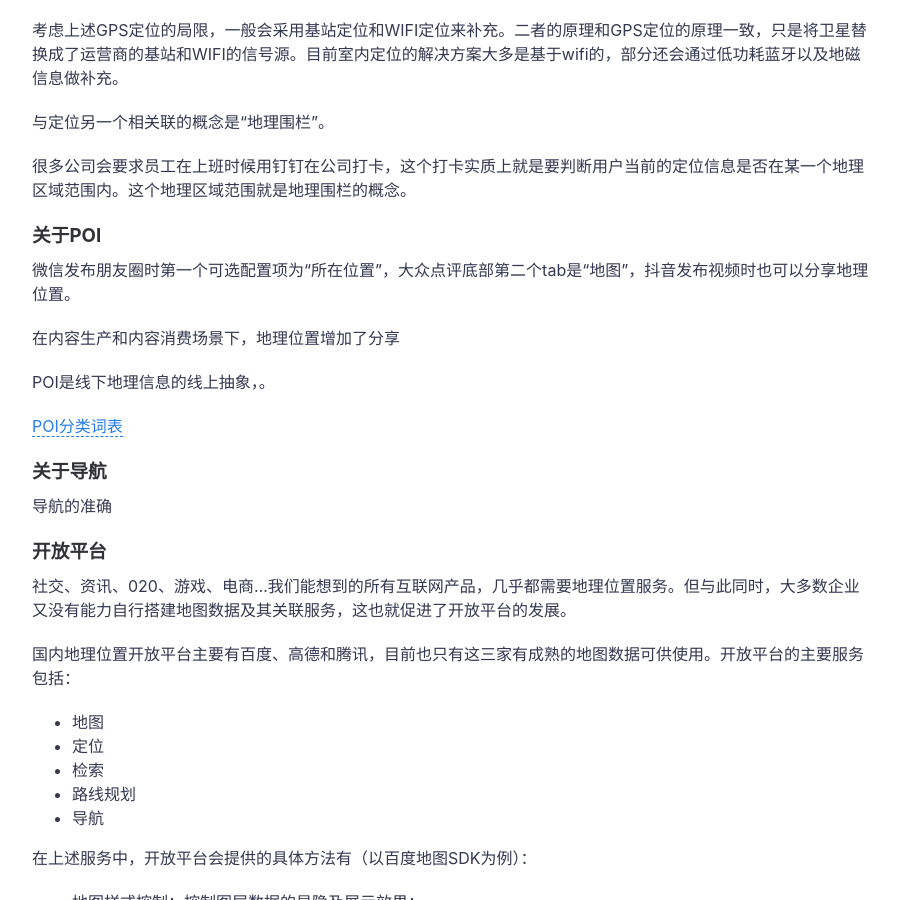
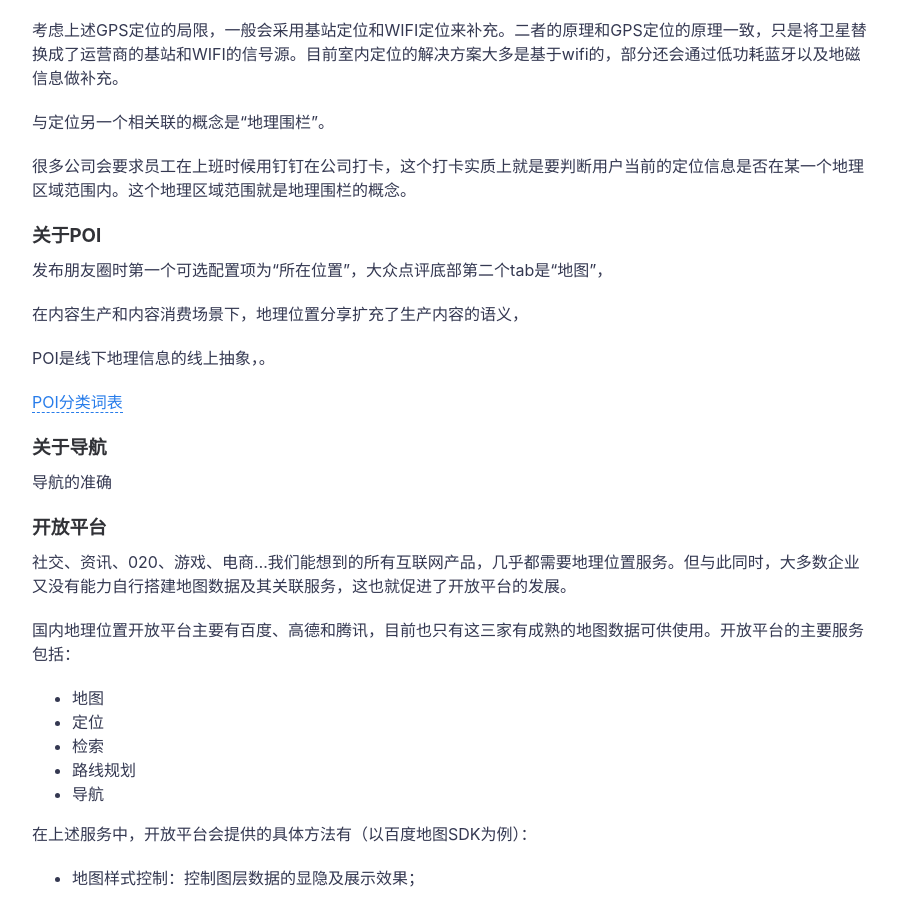
Before and after one commit to icarus507/icarus507.github.io, a Jekyll site: the page built from _posts/2018-09-08-谈谈地图（下）.md, in a window 1280 px wide and 900 px high, scrolled down 926 px. Shown: the whole window, without its empty margins (188-1087 px from the left). Built offline with Jekyll 4.4.1, drawn with Linux system fonts in a browser that asks for light colours.

Commit message:
Update 2018-09-08-谈谈地图（下）.md

```diff
--- a/_posts/2018-09-08-谈谈地图（下）.md
+++ b/_posts/2018-09-08-谈谈地图（下）.md
@@ -21,9 +21,9 @@ GPS初次接受卫星信号的时候会比较耗电，比如你从北京出差
 
 ### 关于POI
 
-微信发布朋友圈时第一个可选配置项为“所在位置”，大众点评底部第二个tab是“地图”，抖音发布视频时也可以分享地理位置。
+发布朋友圈时第一个可选配置项为“所在位置”，大众点评底部第二个tab是“地图”，
 
-在内容生产和内容消费场景下，地理位置增加了分享
+在内容生产和内容消费场景下，地理位置分享扩充了生产内容的语义，
 
 POI是线下地理信息的线上抽象，。
 
```
